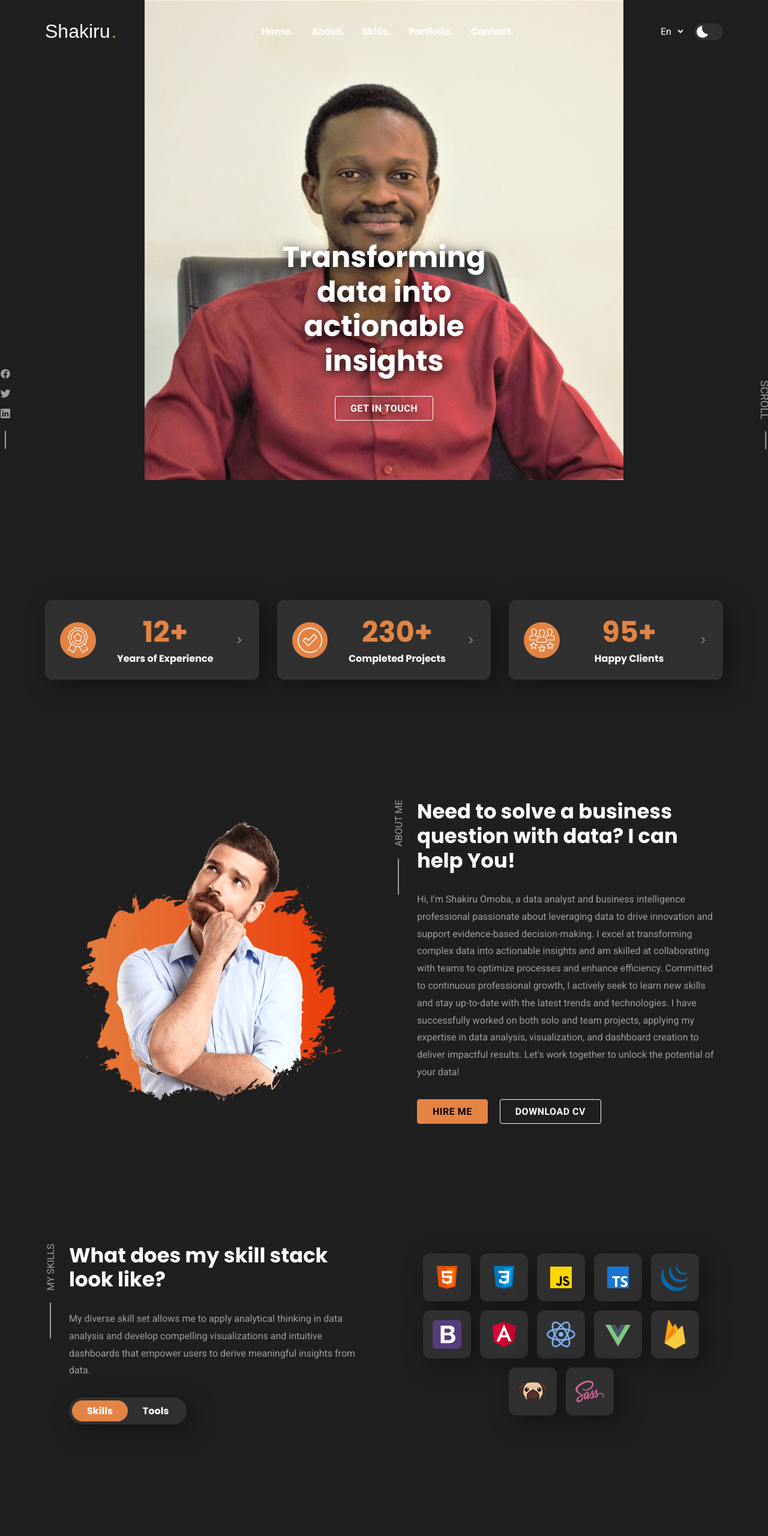
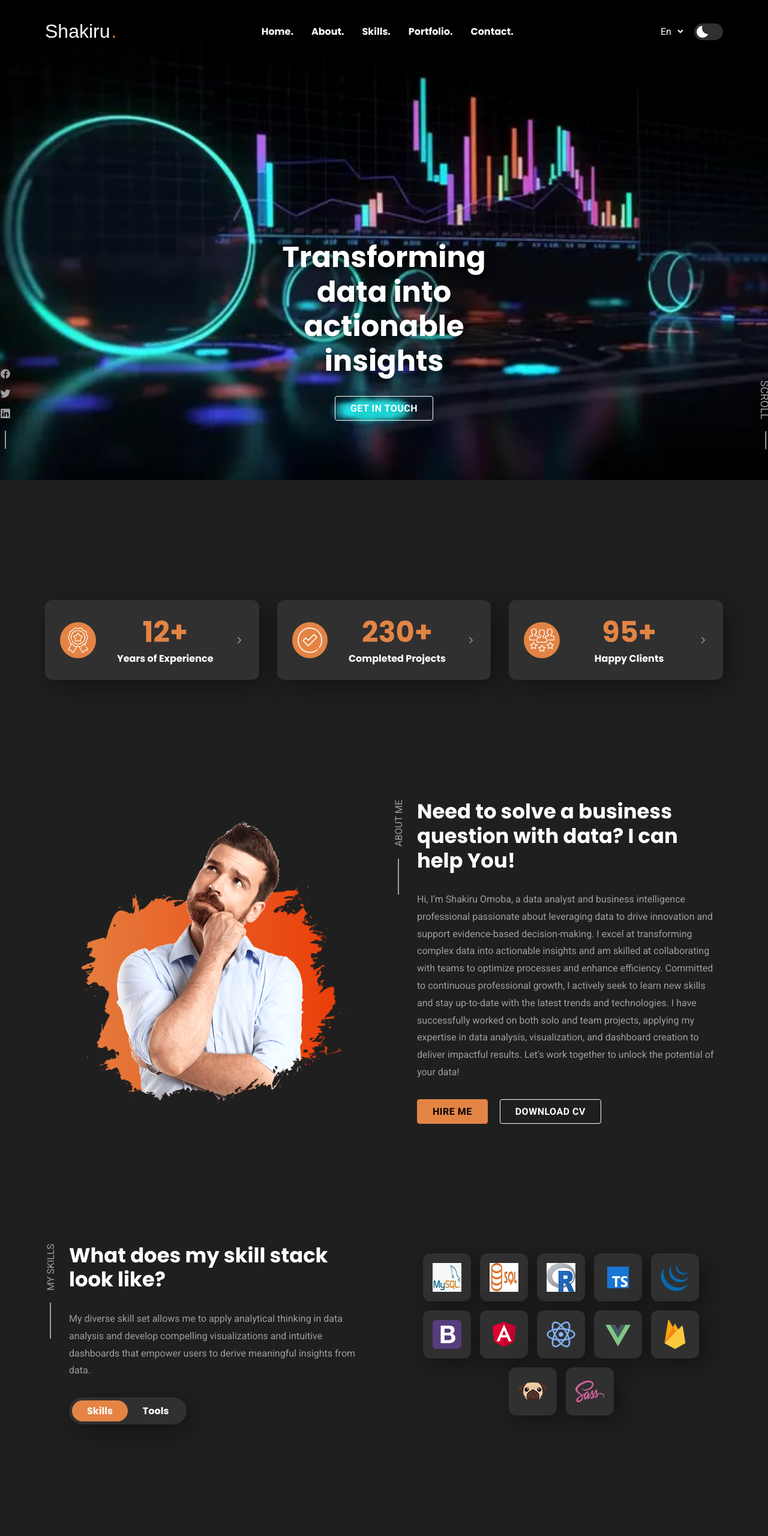
Before and after one commit to Sharks77/sharks77.github.io, a plain HTML site: page index.html in a window 1280 px wide. Shown: the top 2560 px of the page at 60% size. Drawn offline with nearby package versions, Linux system fonts and the light colour scheme; a web font is replaced by a local one.

Commit message:
Update Skill Image

```diff
--- a/index.html
+++ b/index.html
@@ -104,9 +104,9 @@
         <figure class="hero-banner">
 
           <picture>
-            <source srcset="./assets/images/DSC_0060-2-1022x1024.jpg" media="(min-width: 768px)">
-            <source srcset="./assets/images/Screenshot 2024-07-04 132150.png" media="(min-width: 500px)">
-            <img src="./assets/images/DSC_0060-2-1022x1024.jpg" alt="A man in a blue shirt with a happy expression"
+            <source srcset="./assets/images/pngtree-web-banner-3d-rendered-ui-for-seo-data-analytics-and-future-image_3618751.jpg" media="(min-width: 768px)">
+            <source srcset="./assets/images/pngtree-web-banner-3d-rendered-ui-for-seo-data-analytics-and-future-image_3618751.jpg" media="(min-width: 500px)">
+            <img src="./assets/images/pngtree-web-banner-3d-rendered-ui-for-seo-data-analytics-and-future-image_3618751.jpg" alt="Cool graphic"
               class="w-100">
           </picture>
 
@@ -290,30 +290,30 @@
 
             <li>
               <div class="skill-card">
-                <div class="tooltip">HTML5</div>
+                <div class="tooltip">MySQL</div>
 
                 <div class="card-icon">
-                  <img src="./assets/images/html5.png" alt="HTML5 logo">
+                  <img src="./assets/images/MySQL.png" alt="MySQL logo">
                 </div>
               </div>
             </li>
 
             <li>
               <div class="skill-card">
-                <div class="tooltip">CSS3</div>
+                <div class="tooltip">SQL</div>
 
                 <div class="card-icon">
-                  <img src="./assets/images/css3.png" alt="CSS3 logo">
+                  <img src="./assets/images/Sql_data_base.png" alt="SQL Logo">
                 </div>
               </div>
             </li>
 
             <li>
               <div class="skill-card">
-                <div class="tooltip">JavaScript</div>
+                <div class="tooltip">R</div>
 
                 <div class="card-icon">
-                  <img src="./assets/images/javascript.png" alt="JavaScript logo">
+                  <img src="./assets/images/Rlogo.png" alt="R logo">
                 </div>
               </div>
             </li>
@@ -557,11 +557,6 @@
 
               <h2 class="h3 section-title">See my projects which will amaze you.</h2>
 
-              <p class="section-text">
-                We develop the best quality website that serves for the long-term. Well-documented, clean, easy and
-                elegant interface
-                helps any non-technical clients.
-              </p>
 
             </div>
           </li>
```
Also changed, not shown: assets/images/MySQL.png (added), assets/images/Rlogo.png (added), assets/images/Sql_data_base.png (added), assets/images/pngtree-web-banner-3d-rendered-ui-for-seo-data-analytics-and-future-image_3618751.jpg (added).
